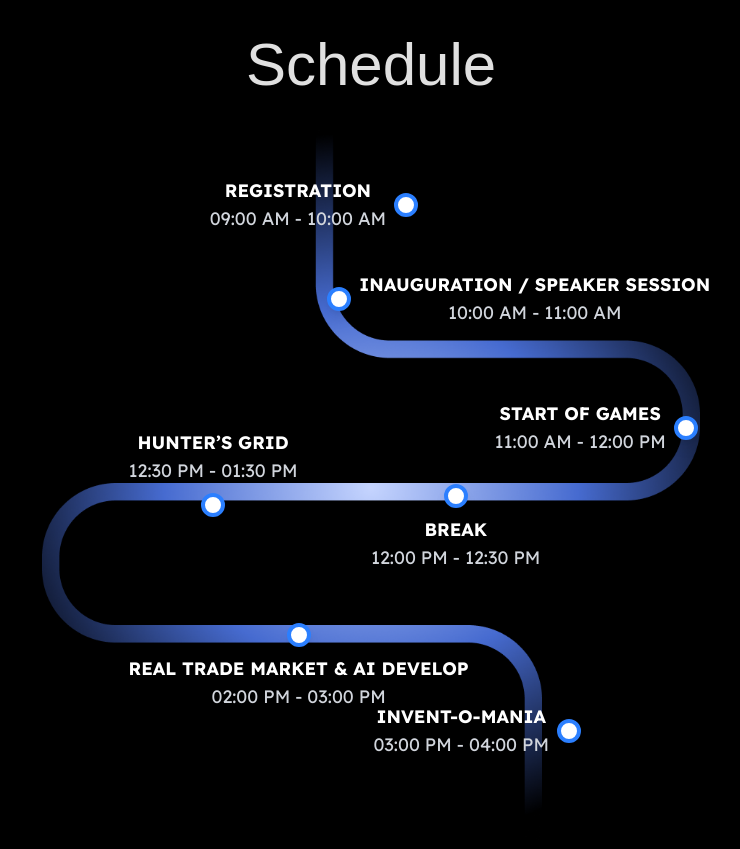
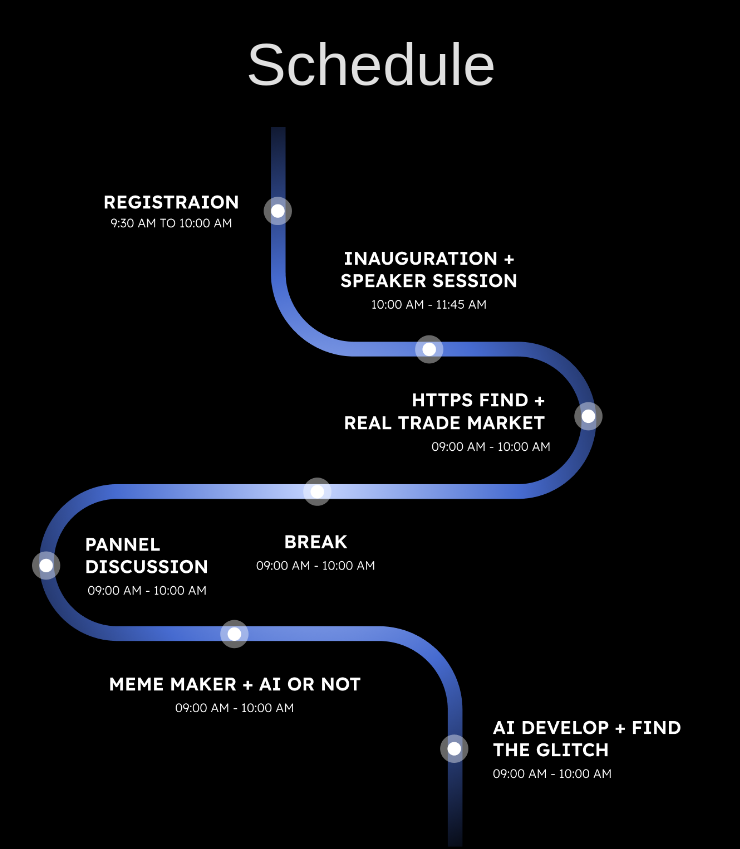
Before and after one commit to amitingits/odyysey-final, a React (Vite) app: page / in a window 1280 px wide. Shown: the part 9320-10169 px from the top of the page, without its empty margins (269-1009 px from the left). Built offline with nearby package versions, Linux system fonts and the light colour scheme; a web font is replaced by a local one.

Commit message:
Changed Timeline

```diff
--- a/src/components/Navbar.jsx
+++ b/src/components/Navbar.jsx
@@ -47,7 +47,7 @@ export default function Navbar() {
             </li>
           </ul>
 
-          <ul className="hidden md:flex space-x-6 text-white h-13 items-center p-4  text-lg rounded-[60px] bg-[rgba(45,45,45,0.5)] register h-13 backdrop-blur-md ml-2 border border-blue-500">
+          <ul className="hidden md:flex space-x-6 text-white items-center p-4  text-lg rounded-[60px] bg-[rgba(45,45,45,0.5)] register h-13 backdrop-blur-md ml-2 border border-blue-500">
             <li className="hover:text-[#005ebe]">
               <a
                 href="https://www.infivent.io/eventdetail/f4963c24-022b-4fe4-b705-193d070005f7"
--- a/src/components/Timeline.jsx
+++ b/src/components/Timeline.jsx
@@ -1,51 +1,11 @@
-import timelineImage from "../assets/timeline-1.png";
-
-const timelineEvents = [
-  {
-    title: "REGISTRATION",
-    time: "09:00 AM - 10:00 AM",
-    position: "top-[7%] left-[7%] md:left-[36.7%]",
-    alignment: "left",
-  },
-  {
-    title: "INAUGURATION / SPEAKER SESSION",
-    time: "10:00 AM - 11:00 AM",
-    position: "top-[20%] left-[41%] md:left-[46.4%]",
-    alignment: "right",
-  },
-  {
-    title: "START OF GAMES",
-    time: "11:00 AM - 12:00 PM",
-    position: "top-[38%] left-[70%] md:left-[60.2%]",
-    alignment: "left",
-  },
-  {
-    title: "BREAK",
-    time: "12:00 PM - 12:30 PM",
-    position: "top-[49.6%] left-[40%] md:left-[50%]",
-    alignment: "bottom",
-  },
-  {
-    title: "HUNTER’S GRID",
-    time: "12:30 PM - 01:30 PM",
-    position: "top-[42%] left-[5%] md:left-[30%]",
-    alignment: "top",
-  },
-  {
-    title: "REAL TRADE MARKET & AI DEVELOP",
-    time: "02:00 PM - 03:00 PM",
-    position: "top-[69%] left-[10%] md:left-[30%]",
-    alignment: "bottom",
-  },
-  {
-    title: "INVENT-O-MANIA",
-    time: "03:00 PM - 04:00 PM",
-    position: "top-[80%] left-[40%] md:left-[50.2%]",
-    alignment: "left",
-  },
-];
+/* eslint-disable no-unused-vars */
+import React, { useState } from "react";
+import day1 from "../assets/day1.png";
+import day2 from "../assets/day2.png";
 
 export default function Timeline() {
+  const [isDay1, setIsDay1] = useState(true);
+
   return (
     <div className="relative max-w-dvw px-4 md:px-8 py-10" id="timeline">
       <div className="speakerTitle flex justify-center text-3xl md:text-4xl lg:text-6xl">
@@ -55,50 +15,10 @@ export default function Timeline() {
       {/* Timeline Image */}
       <div className="relative w-full flex justify-center items-center my-8">
         <img
-          src={timelineImage}
-          alt="Timeline"
+          src={day1}
+          alt="Day 1 Event Schedule"
           className="h-[75dvh] md:h-[90dvh] w-auto max-w-full"
         />
-
-        {/* Overlayed Text & Nodes */}
-        {timelineEvents.map((event, index) => {
-          // Determine flex direction based on alignment
-          let flexDirection;
-          switch (event.alignment) {
-            case "left":
-              flexDirection =
-                "flex-row-reverse items-center space-x-reverse space-x-2";
-              break;
-            case "right":
-              flexDirection = "flex-row items-center space-x-2";
-              break;
-            case "top":
-              flexDirection =
-                "flex-col-reverse items-center space-y-reverse space-y-2";
-              break;
-            case "bottom":
-              flexDirection = "flex-col items-center space-y-2";
-              break;
-            default:
-              flexDirection = "flex-col items-center";
-          }
-
-          return (
-            <div
-              key={index}
-              className={`absolute flex ${flexDirection} ${event.position}`}
-            >
-              {/* Node Indicator */}
-              <div className="w-4 h-4 md:w-6 md:h-6 bg-white border-4 border-blue-500 rounded-full shadow-lg"></div>
-
-              {/* Event Details */}
-              <div className="text-white text-xs sm:text-sm md:text-lg text-center">
-                <h3 className="font-bold">{event.title}</h3>
-                <p className="text-gray-300">{event.time}</p>
-              </div>
-            </div>
-          );
-        })}
       </div>
     </div>
   );
```
Also changed, not shown: src/assets/day1.png (added), src/assets/day2.png (added), src/components/test.jsx (added).
